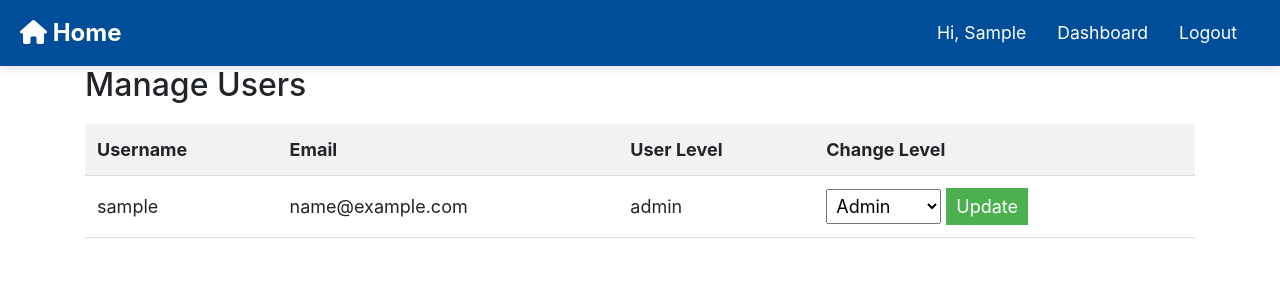
After one commit to codeperfectplus/GoldSilverBilling, a Flask app: page /admin/manage_users in a window 1280 px wide. The commit adds this page. Shown: the top 300 px of the page. Run offline with Flask 3, Linux system fonts and the light colour scheme; a user stored in the database is signed in; tables that the repository leaves empty hold one stand-in row (values such as "Sample post"); some libraries are stand-ins or nearby versions.

Commit message:
chore : :sparkles: admin can change user level

```diff
--- a/app.py
+++ b/app.py
@@ -2,6 +2,7 @@ import os
 import json
 import logging
 import csv
+import psutil
 from io import StringIO, BytesIO
 from datetime import datetime
 
@@ -303,7 +304,8 @@ def register():
         username = request.form.get('username')
         email = request.form.get('email')
         password = bcrypt.generate_password_hash(request.form.get('password')).decode('utf-8')
-        user_level = request.form.get('user_level')
+        # Set user level to 'customer' by default
+        user_level = 'customer'
         user = User(fname=fname, lname=lname, username=username, email=email, password=password, user_level=user_level)
         db.session.add(user)
         db.session.commit()
@@ -328,7 +330,27 @@ from flask_login import current_user, login_required
 @login_required
 def dashboard():
     if current_user.user_level == 'admin':
-        return render_template('admin_dashboard.html')
+        total_users = User.query.count()  # Count total users
+        active_sessions = len(session)  # This is a basic approach. You may want to track sessions differently.
+
+        # Example: If you store active users in the session, you might track like this:
+        active_sessions = session.get('active_users', 0)
+
+        system_health = "Good"  # This can be determined by your own logic
+        cpu_core = psutil.cpu_count()
+        cpu_utilization = psutil.cpu_percent(interval=1)
+
+        if cpu_utilization > 80:
+            system_health = "Warning"
+        else:
+            system_health = "Good"
+
+        return render_template('admin_dashboard.html',
+                            total_users=total_users,
+                            active_sessions=active_sessions,
+                            system_health=system_health,
+                            cpu_core=cpu_core,
+                            cpu_util=cpu_utilization)
     elif current_user.user_level == 'manager':
         return render_template('manager_dashboard.html')
     else:
@@ -340,5 +362,28 @@ def logout():
     return redirect(url_for('login'))
 
 
+@app.route('/admin/manage_users', methods=['GET', 'POST'])
+@login_required
+def manage_users():
+    if current_user.user_level != 'admin':
+        return redirect(url_for('home'))
+
+    users = User.query.all()
+
+    if request.method == 'POST':
+        user_id = request.form.get('user_id')
+        new_level = request.form.get('user_level')
+
+        user = User.query.get(user_id)
+        if user:
+            user.user_level = new_level
+            db.session.commit()
+            flash(f"User {user.username}'s level updated to {new_level}.", 'success')
+        else:
+            flash("User not found.", 'error')
+
+    return render_template('manage_users.html', users=users)
+
+
 if __name__ == '__main__':
     app.run(debug=True)
--- a/requirements.txt
+++ b/requirements.txt
@@ -5,3 +5,4 @@ gunicorn
 flask-sqlalchemy
 Flask-Login
 Flask-Bcrypt
+psutil
--- /dev/null
+++ b/static/css/manage_users.css
@@ -0,0 +1,33 @@
+/* admin_dashboard.css */
+table {
+    width: 100%;
+    border-collapse: collapse;
+    margin: 20px 0;
+    font-size: 18px;
+    text-align: left;
+}
+
+th, td {
+    padding: 12px;
+    border-bottom: 1px solid #ddd;
+}
+
+th {
+    background-color: #f2f2f2;
+}
+
+select {
+    padding: 5px;
+}
+
+button {
+    padding: 5px 10px;
+    background-color: #4CAF50;
+    color: white;
+    border: none;
+    cursor: pointer;
+}
+
+button:hover {
+    background-color: #45a049;
+}
--- /dev/null
+++ b/templates/manage_users.html
@@ -0,0 +1,41 @@
+{% extends "base/base.html" %}
+
+{% block title %}Manage Users{% endblock %}
+{% block styles %}
+<link rel="stylesheet" href="{{ url_for('static', filename='css/manage_users.css') }}">
+{% endblock %}
+{% block content %}
+<h2>Manage Users</h2>
+
+<table>
+    <thead>
+        <tr>
+            <th>Username</th>
+            <th>Email</th>
+            <th>User Level</th>
+            <th>Change Level</th>
+        </tr>
+    </thead>
+    <tbody>
+        {% for user in users %}
+        <tr>
+            <td>{{ user.username }}</td>
+            <td>{{ user.email }}</td>
+            <td>{{ user.user_level }}</td>
+            <td>
+                <form method="POST">
+                    <input type="hidden" name="user_id" value="{{ user.id }}">
+                    <select name="user_level">
+                        <option value="customer" {% if user.user_level == 'customer' %}selected{% endif %}>Customer</option>
+                        <option value="manager" {% if user.user_level == 'manager' %}selected{% endif %}>Manager</option>
+                        <option value="admin" {% if user.user_level == 'admin' %}selected{% endif %}>Admin</option>
+                    </select>
+                    <button type="submit">Update</button>
+                </form>
+            </td>
+        </tr>
+        {% endfor %}
+    </tbody>
+</table>
+
+{% endblock %}
```
Also changed, not shown: static/css/admin_dashboard.css (+14 -0 lines), templates/admin_dashboard.html (+18 -9 lines), templates/register.html (+0 -7 lines).
